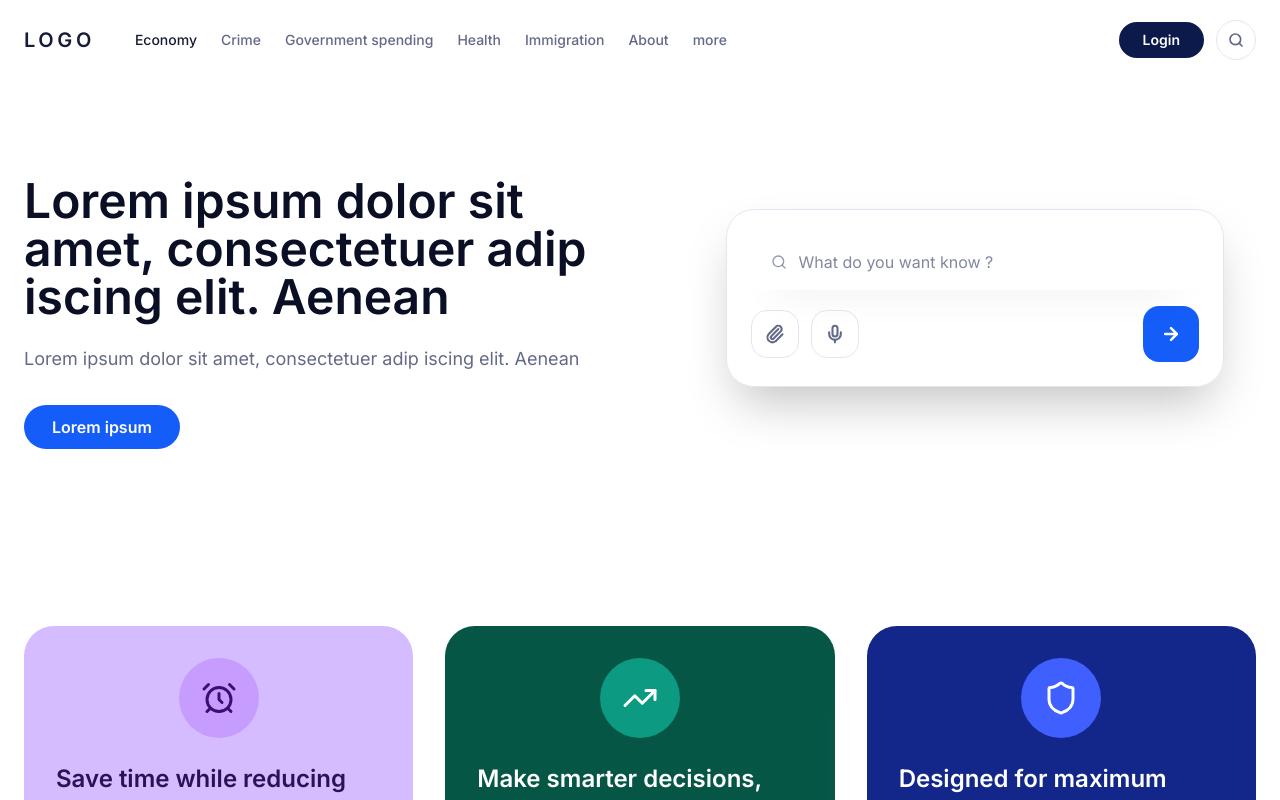
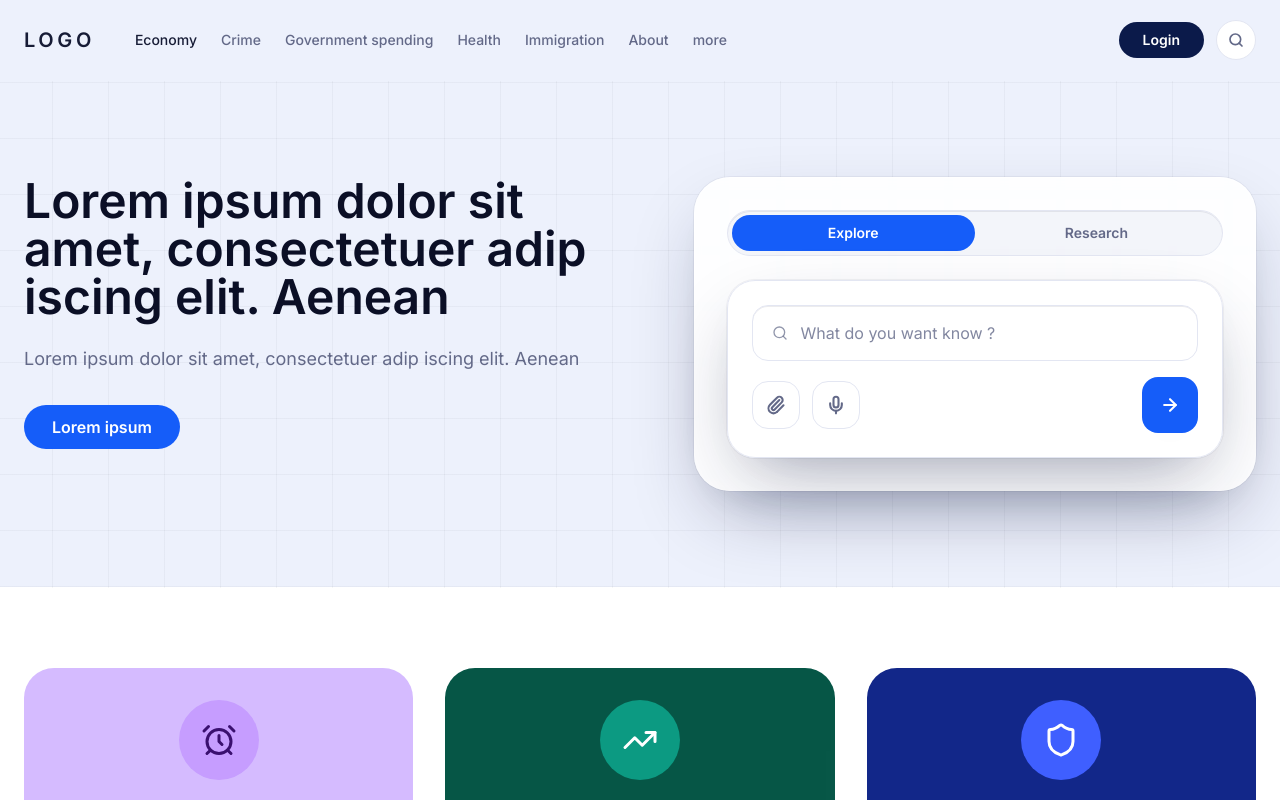
Before and after one commit to sreenath3907/birghtQuery, a React (Vite) app: page / in a window 1280 px wide. Shown: the top 800 px of the page. Built offline with nearby package versions, Linux system fonts and the light colour scheme.

Commit message:
Fixed colors

```diff
--- a/src/components/layout/site-header.tsx
+++ b/src/components/layout/site-header.tsx
@@ -1,8 +1,8 @@
 import { useState } from 'react'
 import { Link } from 'react-router-dom'
 import { Menu, Search, X } from 'lucide-react'
-import { Button } from '@/components/ui/button'
-import { cn } from '@/lib/utils'
+import { Button } from '../../components/ui/button'
+import { cn } from '../../lib/utils'
 
 const navigationItems = [
   'Economy',
@@ -18,7 +18,7 @@ export function SiteHeader() {
   const [menuOpen, setMenuOpen] = useState(false)
 
   return (
-    <header className="sticky top-0 z-40 border-b border-transparent bg-background/95 backdrop-blur">
+    <header className="sticky top-0 z-40 border-b border-transparent bg-[#EDF1FC] backdrop-blur">
       <div className="container flex h-20 items-center justify-between gap-6">
         <div className="flex items-center gap-6 lg:gap-10">
           <Link
--- a/src/components/sections/hero.tsx
+++ b/src/components/sections/hero.tsx
@@ -1,13 +1,13 @@
 import type { ComponentType } from 'react'
-import { ArrowRight, Mic, Paperclip, Search, Send } from 'lucide-react'
+import { ArrowRight, Mic, Paperclip, Search } from 'lucide-react'
 import { Button } from '../../components/ui/button'
 import { Input } from '../../components/ui/input'
-import { cn } from '../..//lib/utils'
+import { cn } from '../../lib/utils'
 
 export function HeroSection() {
   return (
-    <section className="relative overflow-hidden border-b border-transparent bg-grid bg-cover bg-no-repeat">
-      <div className="absolute inset-0 -z-10 bg-gradient-to-b from-white via-white/80 to-transparent" />
+    <section className="relative overflow-hidden border-b border-transparent bg-grid-soft bg-[length:56px_56px] bg-center">
+      <div className="absolute inset-0 -z-10 bg-[#EDF1FC]" />
       <div className="container relative flex flex-col gap-12 py-16 sm:py-20 md:py-24">
         <div className="grid gap-12 lg:grid-cols-[1.05fr_0.95fr] lg:items-start">
           <div className="flex flex-col gap-8">
@@ -27,8 +27,8 @@ export function HeroSection() {
               </Button>
             </div>
           </div>
-          <div className="flex flex-col gap-6 rounded-[36px] border-none  p-8 shadow-card backdrop-blur">
-            {/* <SegmentedControl /> */}
+          <div className="flex flex-col gap-6 rounded-[36px] border border-white/60 bg-white/90 p-8 shadow-elevated backdrop-blur-sm">
+            <SegmentedControl />
             <HeroSearchCard />
           </div>
         </div>
@@ -61,14 +61,14 @@ function SegmentedControl() {
 
 function HeroSearchCard() {
   return (
-    <div className="space-y-6 rounded-[28px] border border-muted bg-white/95 p-6 shadow-2xl">
+    <div className="space-y-6 rounded-[28px] border border-muted bg-white/95 p-6 shadow-elevated">
       <div className="flex flex-col gap-4">
         <div className="relative">
           <Search className="absolute left-5 top-1/2 h-4 w-4 -translate-y-1/2 text-muted-foreground/70" />
           <Input
             placeholder="What do you want know ?"
             aria-label="Search BrightQuery"
-            className="h-14 rounded-2xl border-none bg-white pl-12 pr-6 text-base shadow-none placeholder:text-muted-foreground/80"
+            className="h-14 rounded-2xl border border-muted bg-white pl-12 pr-6 text-base shadow-inner-smooth placeholder:text-muted-foreground/80"
           />
         </div>
         <div className="flex items-center justify-between">
@@ -81,7 +81,7 @@ function HeroSearchCard() {
             className="h-14 w-14 rounded-2xl bg-primary text-primary-foreground shadow-subtle"
             aria-label="Submit"
           >
-            <ArrowRight className="w-5 h-5" strokeWidth={3} />
+            <ArrowRight className="h-5 w-5" strokeWidth={2.5} />
           </Button>
         </div>
       </div>
--- a/src/pages/login.tsx
+++ b/src/pages/login.tsx
@@ -9,8 +9,8 @@ export function LoginPage() {
     <div className="flex min-h-screen flex-col bg-background">
       <SiteHeader />
       <main className="flex-1">
-        <section className="relative flex min-h-[calc(100vh-5rem)] items-center overflow-hidden border-b border-transparent bg-grid-soft">
-          <div className="absolute inset-0 -z-10 bg-gradient-to-b from-white via-white/80 to-transparent" />
+        <section className="relative flex min-h-[calc(100vh-5rem)] items-center overflow-hidden border-b border-transparent bg-grid-soft bg-[length:56px_56px] bg-center">
+          <div className="absolute inset-0 -z-10 bg-[#EDF1FC]" />
           <div className="container grid items-center gap-12 py-6 sm:py-20 md:grid-cols-2 md:py-16 lg:gap-16">
             <div className="space-y-8">
               <div className="space-y-6">
```
